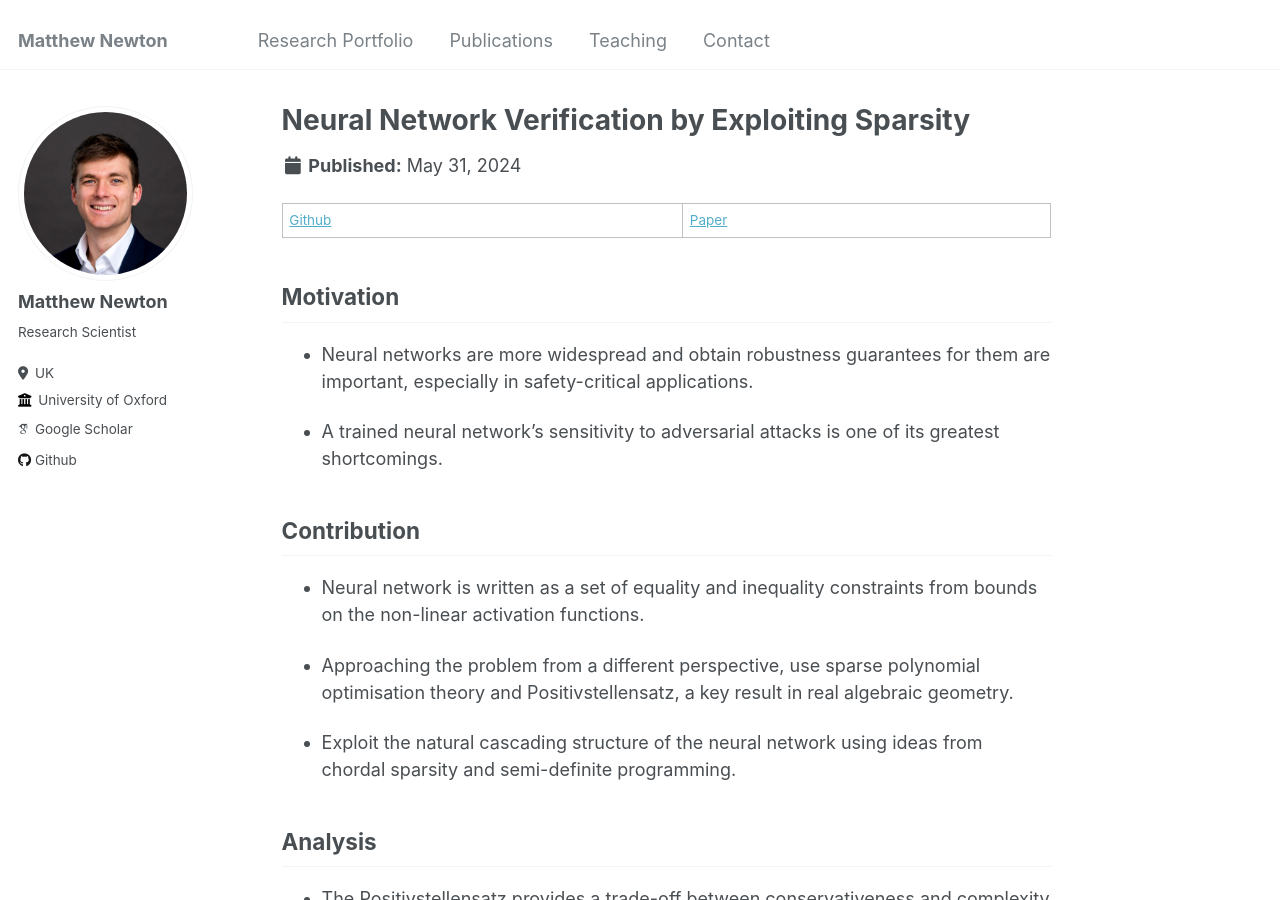
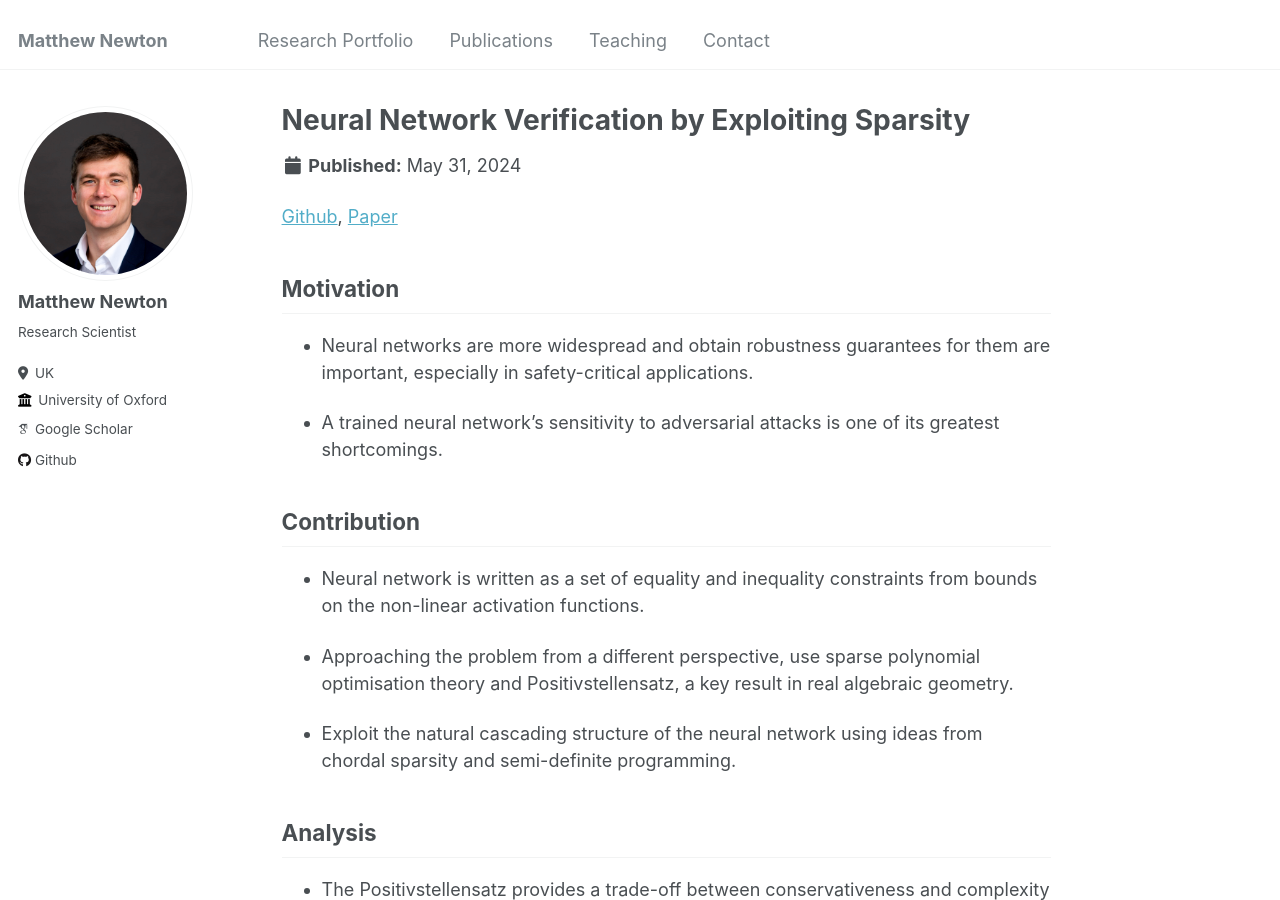
Before and after one commit to M-attNewton/m-attnewton.github.io, a Jekyll site: the page built from _portfolio/3NNV1.md, in a window 1280 px wide and 900 px high. Built offline with Jekyll 4.4.1, drawn with Linux system fonts in a browser that asks for light colours; some web fonts are replaced.

Commit message:
Update 3NNV1.md

```diff
--- a/_portfolio/3NNV1.md
+++ b/_portfolio/3NNV1.md
@@ -4,7 +4,7 @@
 collection: portfolio
 ---
 
-[Github](https://github.com/M-attNewton/NNPsatzSparse "Github") | [Paper](https://www.sciencedirect.com/science/article/pii/S0005109823003941 "Paper")
+[Github](https://github.com/M-attNewton/NNPsatzSparse "Github"), [Paper](https://www.sciencedirect.com/science/article/pii/S0005109823003941 "Paper")
 
 ## Motivation
 
```
